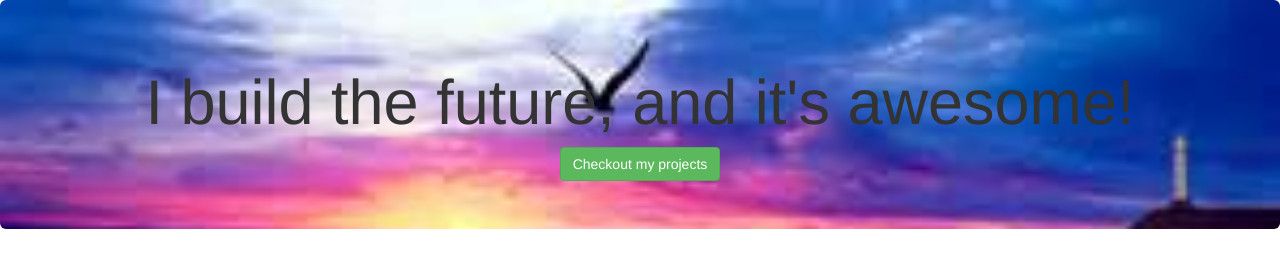
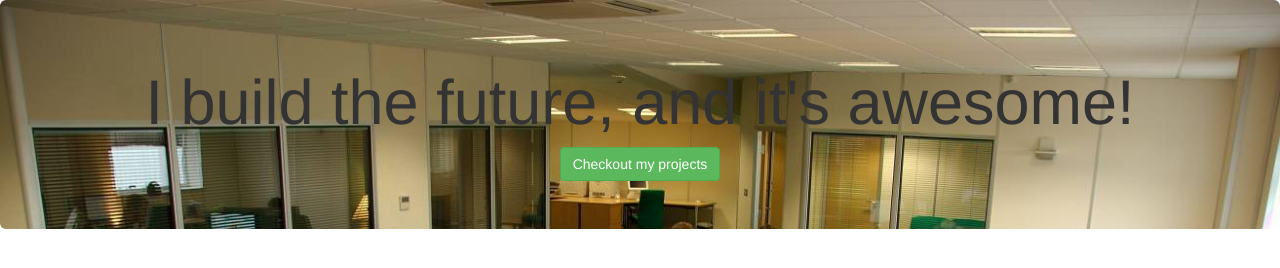
Before and after one commit to Harrisonkamau/introduction_to_bootstrap, a plain HTML site: page index.html in a window 1280 px wide. Drawn offline with Linux system fonts and the light colour scheme.

Commit message:
more modifications

```diff
--- a/main.css
+++ b/main.css
@@ -1,7 +1,7 @@
 
 
 #pitch {
-	background-image: url('background_images/cover_photo.jpg');
+	background-image: url('background_images/work_place.jpg');
 	background-repeat: no-repeat;
 	background-size: cover;
 
```
Also changed, not shown: background_images/animals.jpg (added), background_images/work_place.jpg (added).
